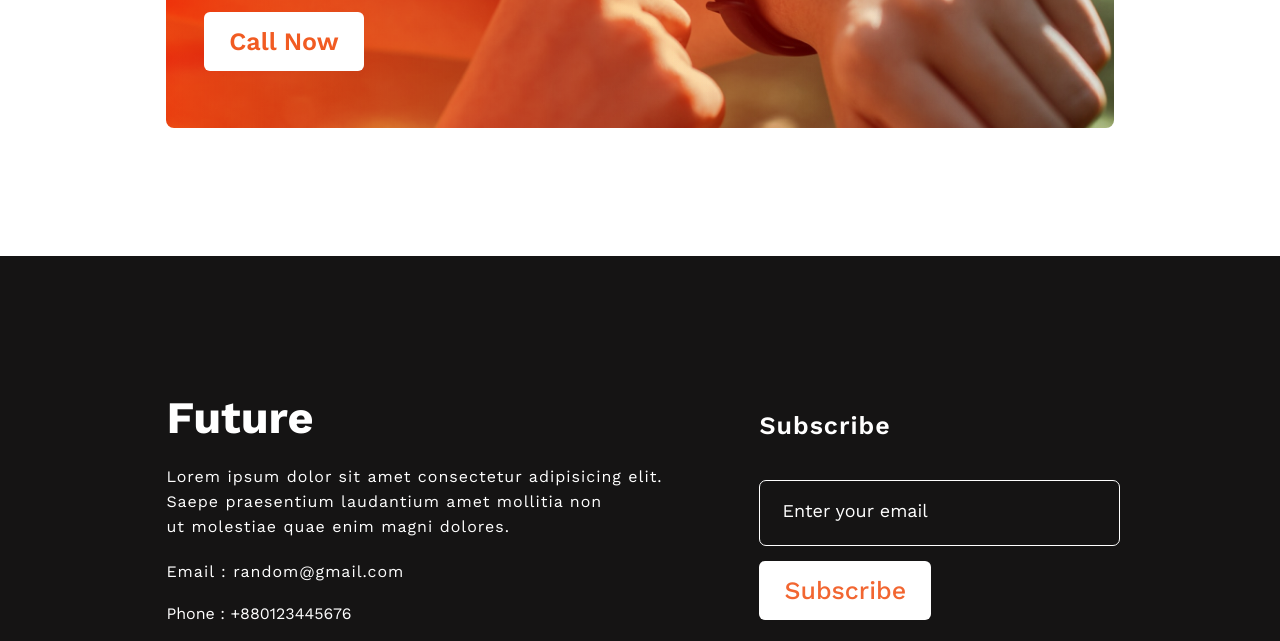
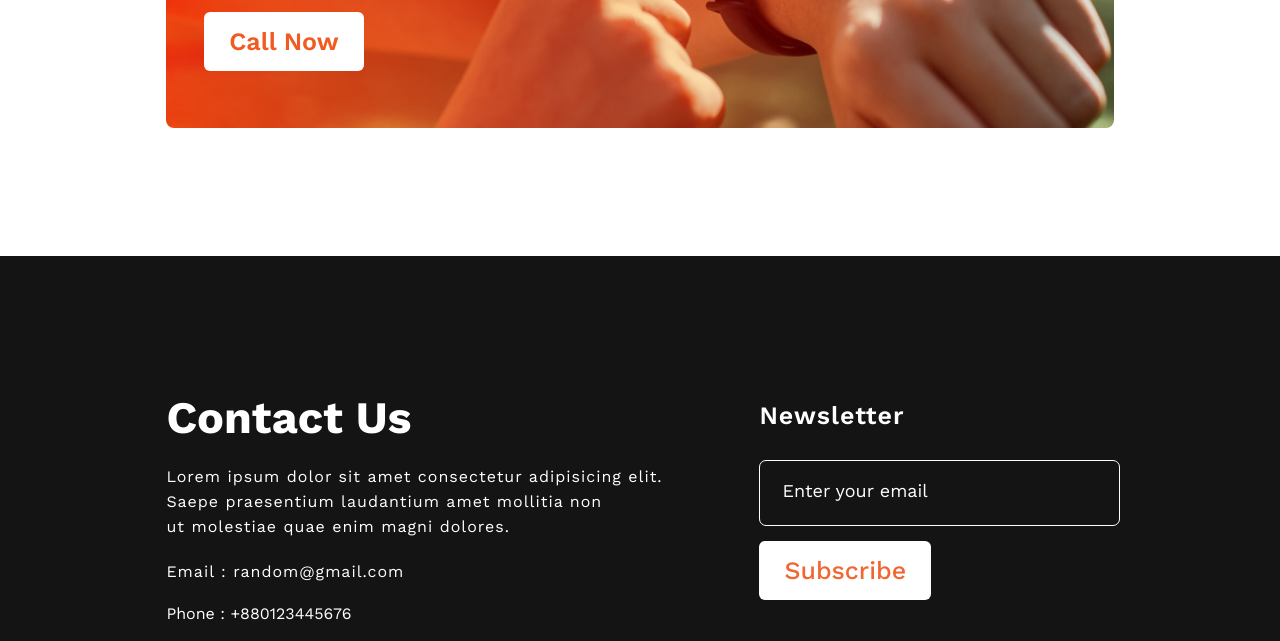
Before and after one commit to iamAliFBro/assignment_1, a plain HTML site: page index.html in a window 1280 px wide. Shown: the part 3220-3861 px from the top of the page. Drawn offline with nearby package versions, Linux system fonts and the light colour scheme.

Commit message:
Assignment

```diff
--- a/index.html
+++ b/index.html
@@ -121,7 +121,7 @@
     <div class="footer">
         <div class="footerContent">
             <div class="footerLeft">
-                <h1 class="footerTitle">Future</h1>
+                <h1 class="footerTitle">Contact Us</h1>
                 <p class="footerDes">Lorem ipsum dolor sit amet consectetur adipisicing elit.<br> Saepe praesentium
                     laudantium amet mollitia non<br> ut molestiae quae enim magni dolores.</p>
                 <p class="email">Email : random@gmail.com</p>
@@ -136,7 +136,7 @@
                 </div>
             </div>
             <div class="footerRight">
-                <h2 class="subsTitle">Subscribe</h2>
+                <h2 class="subsTitle">Newsletter</h2>
                 <div class="subscribeForm">
                     <input class="emailInput" type="email" placeholder="Enter your email" />
                     <input type="submit" class="submitButton" value="Subscribe" />
--- a/style.css
+++ b/style.css
@@ -324,7 +324,7 @@ margin: 0 auto;
 }
 
 .subsTitle{
-    margin: 40px 0;
+    margin: 30px 0;
 }
 
 /* footer part end */
```
